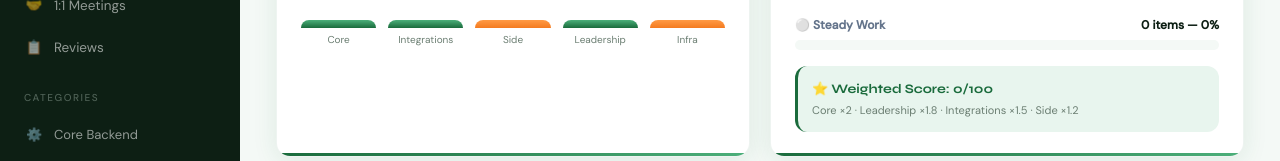
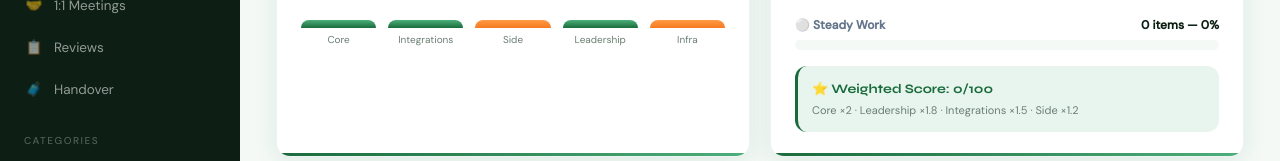
Before and after one commit to Nemwel-Boniface/ImpactBoard, a Next.js app: page / in a window 1280 px wide. Shown: the part 537-698 px from the top of the page. Built offline with nearby package versions, Linux system fonts and the light colour scheme.

Commit message:
Add Handover link to sidebar navigation

```diff
--- a/src/components/layout/Sidebar.tsx
+++ b/src/components/layout/Sidebar.tsx
@@ -14,6 +14,7 @@ const TRACK_NAV = [
   { label: 'My KPIs',            href: '/kpis',         icon: '📈' },
   { label: '1:1 Meetings',       href: '/one-on-ones',  icon: '🤝' },
   { label: 'Reviews',            href: '/reviews',      icon: '📋' },
+  { label: 'Handover',           href: '/handover',     icon: '🧳' },
 ]
 
 const CATS = [
```
